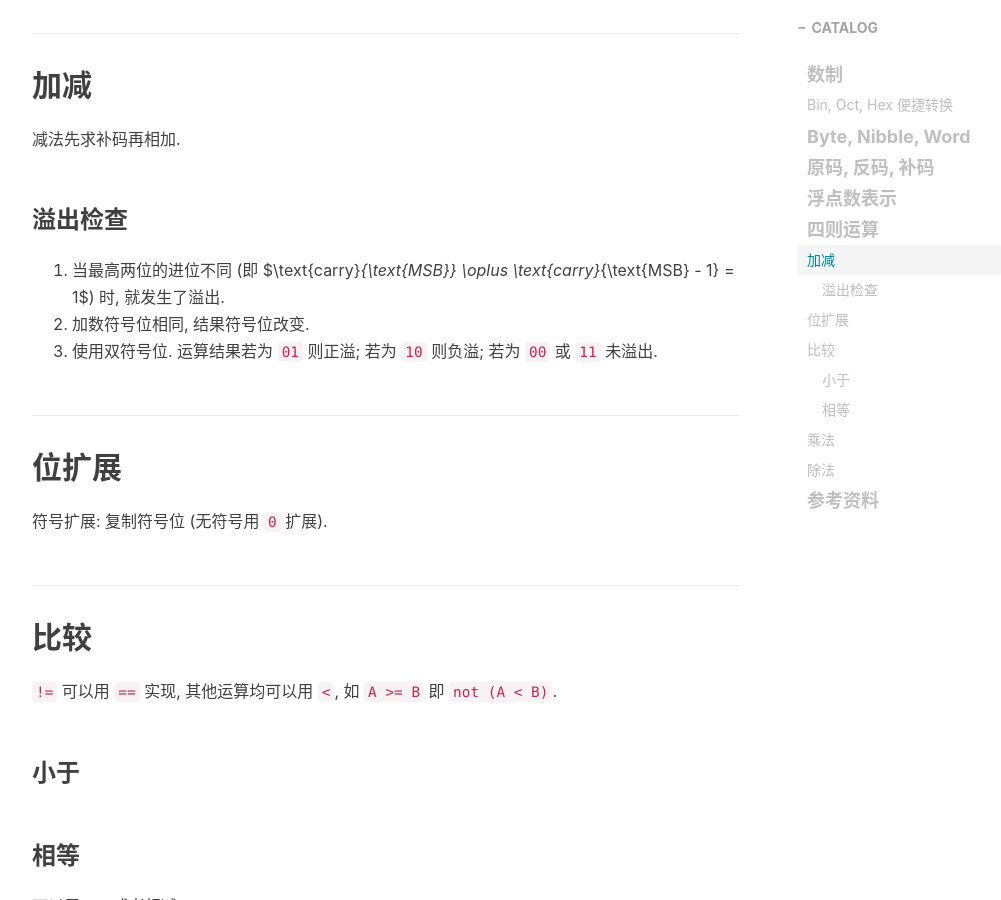
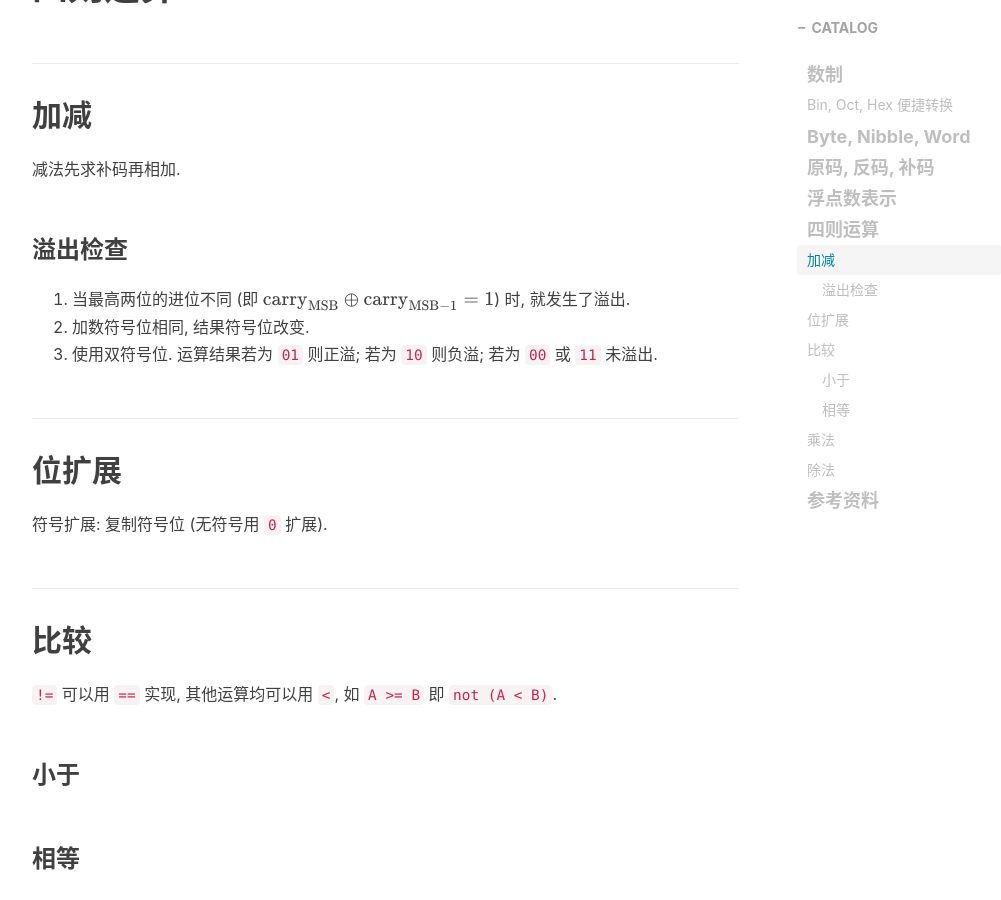
Before and after one commit to LogicLee0902/-LogicLee0902.github.io, a Jekyll site: the page built from _posts/buaa/buaa-co/2020-09-23-buaa-co-00-numeral-system.md, in a window 1280 px wide and 900 px high, scrolled down 2315 px. Shown: the whole window, without its empty margins (233-1234 px from the left). Built offline with Jekyll 4.4.1, drawn with Linux system fonts in a browser that asks for light colours; nearby versions of some CDN libraries; formulas are drawn with MathJax 3; comment, search, counter and statistics services are not loaded; some of the changed lines change nothing that is shown.

Commit message:
fix mathjax

```diff
--- a/_includes/mathjax_support.html
+++ b/_includes/mathjax_support.html
@@ -1,20 +1,13 @@
-<script type="text/x-mathjax-config">
-  MathJax.Hub.Config({
-    TeX: {
-      equationNumbers: {
-        autoNumber: "AMS"
-      }
+<script>
+  MathJax = {
+    tex: {
+      inlineMath: [['$', '$'], ['\\(', '\\)']],
     },
-    SVG: {
-      scale: 90
-    },
-    tex2jax: {
-      inlineMath: [ ['$','$'] ],
-      displayMath: [ ['$$','$$'] ],
-      processEscapes: true,
+    svg: {
+      fontCache: 'global'
     }
-  });
+  };
 </script>
-<script type="text/javascript"
-        src="https://cdnjs.cloudflare.com/ajax/libs/mathjax/2.7.5/MathJax.js?config=TeX-AMS-MML_SVG">
-</script>
+<script src="https://polyfill.io/v3/polyfill.min.js?features=es6"></script>
+<script id="MathJax-script" async
+        src="https://cdn.jsdelivr.net/npm/mathjax@3/es5/tex-mml-chtml.js">
--- a/_posts/buaa/buaa-co/2020-09-23-buaa-co-00-numeral-system.md
+++ b/_posts/buaa/buaa-co/2020-09-23-buaa-co-00-numeral-system.md
@@ -95,7 +95,7 @@
 减法先求补码再相加.
 
 ### 溢出检查
-1. 当最高两位的进位不同 (即 $\text{carry}_{\text{MSB}} \oplus \text{carry}_{\text{MSB} - 1} = 1$) 时, 就发生了溢出.
+1. 当最高两位的进位不同 (即 $\text{carry}\_{\text{MSB}} \oplus \text{carry}_{\text{MSB} - 1} = 1$) 时, 就发生了溢出.
 2. 加数符号位相同, 结果符号位改变.
 3. 使用双符号位. 运算结果若为 `01` 则正溢; 若为 `10` 则负溢; 若为 `00` 或 `11` 未溢出.
 
```
